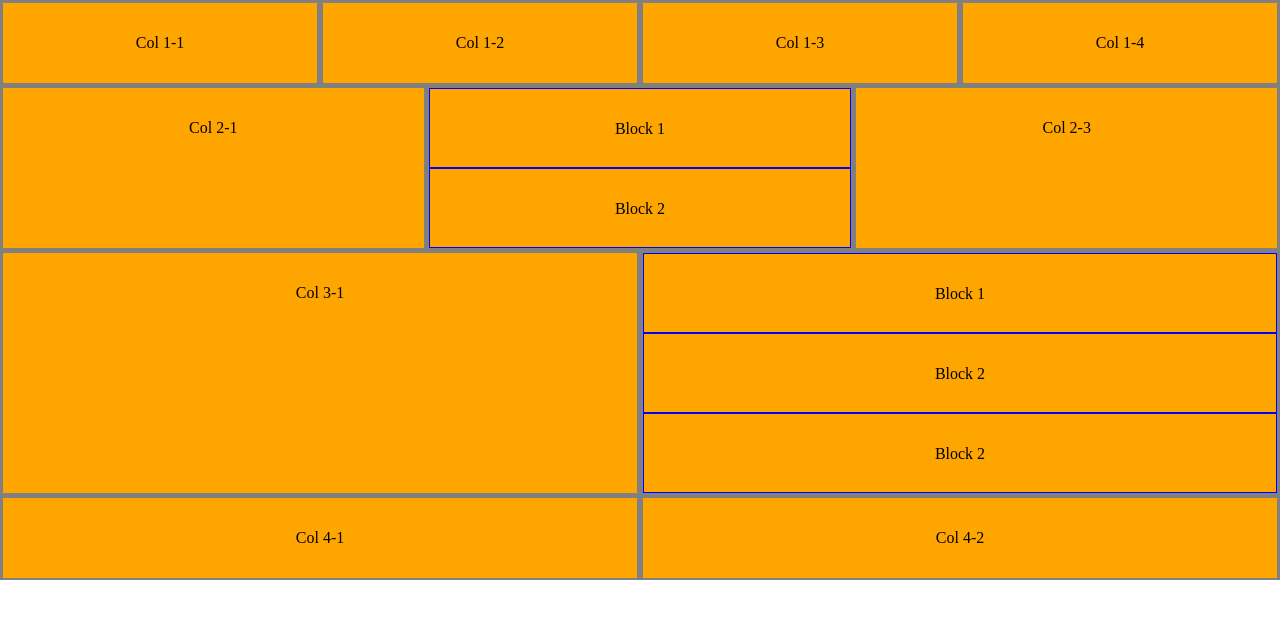
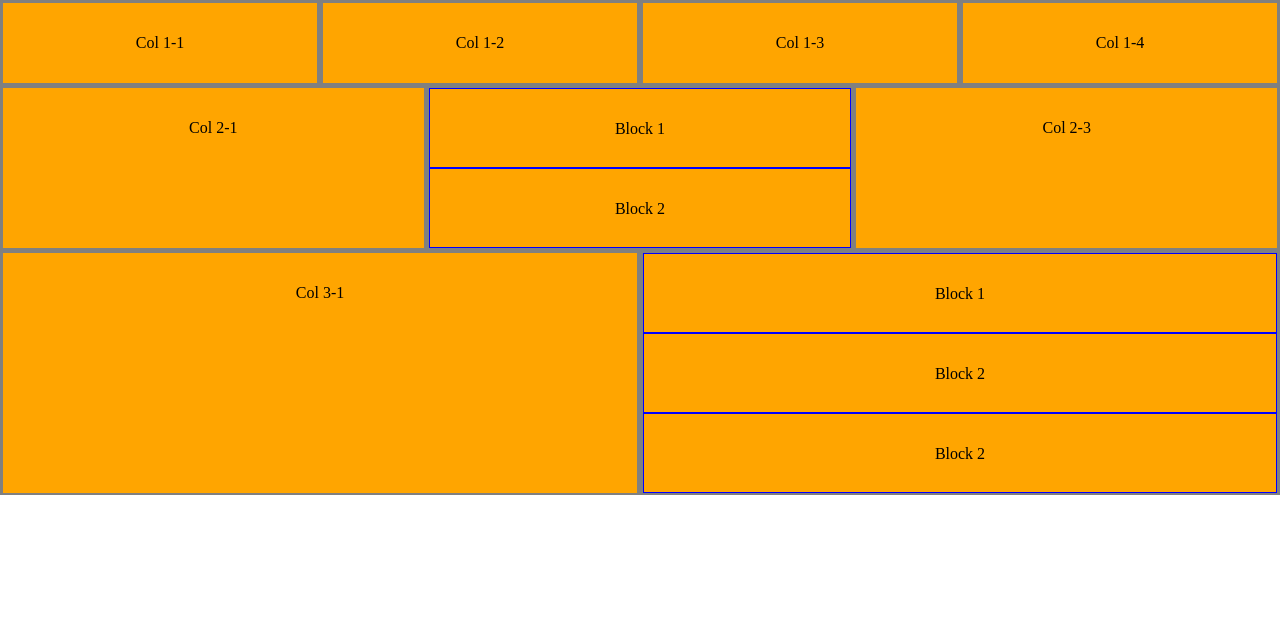
Before and after one commit to HoaiTriHo/demogit, a plain HTML site: page index.html in a window 1280 px wide. Drawn offline with Linux system fonts and the light colour scheme.

Commit message:
update index

```diff
--- a/index.html
+++ b/index.html
@@ -46,14 +46,14 @@
                     </div>
                 </div>
             </div>
-            <div class="col4">
+            <!-- <div class="col4">
                 <div class="col">
                     <p>Col 4-1</p>
                 </div>
                 <div class="col">
                     <p>Col 4-2</p>
                 </div>
-            </div>
+            </div> -->
         </div>
     </body>
 </html>
```
